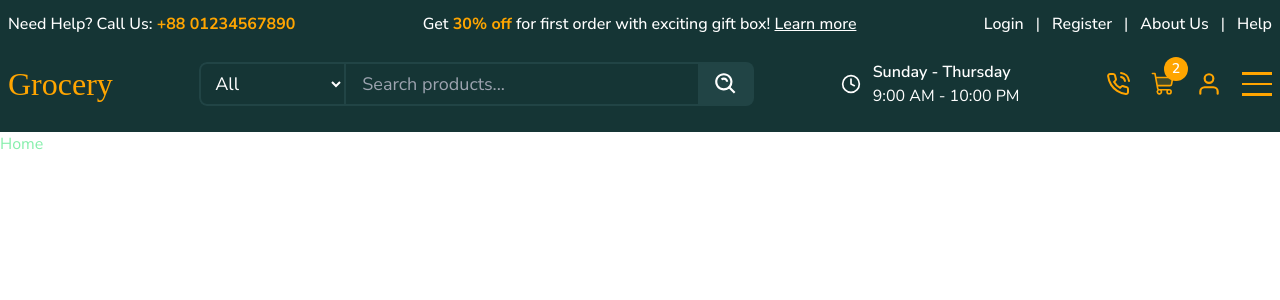
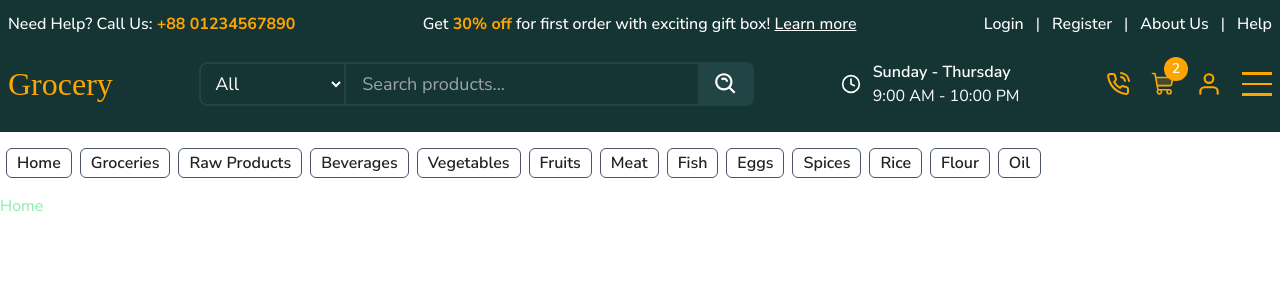
Before and after one commit to riazul01/stoore, a React (Vite) app: page / in a window 1280 px wide. Shown: the top 300 px of the page. Built offline with nearby package versions, Linux system fonts and the light colour scheme; a web font is replaced by a local one.

Commit message:
navbar section created

```diff
--- /dev/null
+++ b/src/layouts/main-layout/Navbar.tsx
@@ -0,0 +1,175 @@
+import { NavLink, useLocation } from "react-router-dom";
+
+const Navbar = () => {
+  const path = useLocation().pathname.split("/");
+
+  let flag = true;
+
+  // switch raw-products and beverages links
+  if (
+    path[path.length - 1] === "raw-products" ||
+    path[path.length - 2] === "raw-products"
+  ) {
+    flag = true;
+  } else if (
+    path[path.length - 1] === "beverages" ||
+    path[path.length - 2] === "beverages"
+  ) {
+    flag = false;
+  }
+
+  return (
+    <div className="w-full">
+      <div className="mx-auto flex max-w-[1420px] items-center justify-between px-1.5 py-4">
+        <div className="flex flex-wrap items-center justify-center gap-2">
+          <NavLink
+            to="/"
+            className="navLink active rounded-md border border-gray-600 px-2.5 py-0.5 text-base font-semibold text-[#222]"
+          >
+            Home
+          </NavLink>
+          <NavLink
+            to="/groceries"
+            className="navLink rounded-md border border-gray-600 px-2.5 py-0.5 text-base font-semibold text-[#222]"
+          >
+            Groceries
+          </NavLink>
+          <NavLink
+            to="/groceries/raw-products"
+            className="navLink rounded-md border border-gray-600 px-2.5 py-0.5 text-base font-semibold text-[#222]"
+          >
+            Raw Products
+          </NavLink>
+          <NavLink
+            to="/groceries/beverages"
+            className="navLink rounded-md border border-gray-600 px-2.5 py-0.5 text-base font-semibold text-[#222]"
+          >
+            Beverages
+          </NavLink>
+          {flag && (
+            <NavLink
+              to="/groceries/raw-products/vegetables"
+              className="navLink rounded-md border border-gray-600 px-2.5 py-0.5 text-base font-semibold text-[#222]"
+            >
+              Vegetables
+            </NavLink>
+          )}
+          {flag && (
+            <NavLink
+              to="/groceries/raw-products/fruits"
+              className="navLink rounded-md border border-gray-600 px-2.5 py-0.5 text-base font-semibold text-[#222]"
+            >
+              Fruits
+            </NavLink>
+          )}
+          {flag && (
+            <NavLink
+              to="/groceries/raw-products/meat"
+              className="navLink rounded-md border border-gray-600 px-2.5 py-0.5 text-base font-semibold text-[#222]"
+            >
+              Meat
+            </NavLink>
+          )}
+          {flag && (
+            <NavLink
+              to="/groceries/raw-products/fish"
+              className="navLink rounded-md border border-gray-600 px-2.5 py-0.5 text-base font-semibold text-[#222]"
+            >
+              Fish
+            </NavLink>
+          )}
+          {flag && (
+            <NavLink
+              to="/groceries/raw-products/eggs"
+              className="navLink rounded-md border border-gray-600 px-2.5 py-0.5 text-base font-semibold text-[#222]"
+            >
+              Eggs
+            </NavLink>
+          )}
+          {flag && (
+            <NavLink
+              to="/groceries/raw-products/spices"
+              className="navLink rounded-md border border-gray-600 px-2.5 py-0.5 text-base font-semibold text-[#222]"
+            >
+              Spices
+            </NavLink>
+          )}
+          {flag && (
+            <NavLink
+              to="/groceries/raw-products/rice"
+              className="navLink rounded-md border border-gray-600 px-2.5 py-0.5 text-base font-semibold text-[#222]"
+            >
+              Rice
+            </NavLink>
+          )}
+          {flag && (
+            <NavLink
+              to="/groceries/raw-products/flour"
+              className="navLink rounded-md border border-gray-600 px-2.5 py-0.5 text-base font-semibold text-[#222]"
+            >
+              Flour
+            </NavLink>
+          )}
+          {flag && (
+            <NavLink
+              to="/groceries/raw-products/oil"
+              className="navLink rounded-md border border-gray-600 px-2.5 py-0.5 text-base font-semibold text-[#222]"
+            >
+              Oil
+            </NavLink>
+          )}
+          {!flag && (
+            <NavLink
+              to="/groceries/beverages/tea-coffe"
+              className="navLink rounded-md border border-gray-600 px-2.5 py-0.5 text-base font-semibold text-[#222]"
+            >
+              Tea & Coffe
+            </NavLink>
+          )}
+          {!flag && (
+            <NavLink
+              to="/groceries/beverages/dry-fruits"
+              className="navLink rounded-md border border-gray-600 px-2.5 py-0.5 text-base font-semibold text-[#222]"
+            >
+              Dry Fruits
+            </NavLink>
+          )}
+          {!flag && (
+            <NavLink
+              to="/groceries/beverages/jams"
+              className="navLink rounded-md border border-gray-600 px-2.5 py-0.5 text-base font-semibold text-[#222]"
+            >
+              Jams & Jellies
+            </NavLink>
+          )}
+          {!flag && (
+            <NavLink
+              to="/groceries/beverages/biscuits"
+              className="navLink rounded-md border border-gray-600 px-2.5 py-0.5 text-base font-semibold text-[#222]"
+            >
+              Biscuits
+            </NavLink>
+          )}
+          {!flag && (
+            <NavLink
+              to="/groceries/beverages/cakes"
+              className="navLink rounded-md border border-gray-600 px-2.5 py-0.5 text-base font-semibold text-[#222]"
+            >
+              Cakes
+            </NavLink>
+          )}
+          {!flag && (
+            <NavLink
+              to="/groceries/beverages/breads"
+              className="navLink rounded-md border border-gray-600 px-2.5 py-0.5 text-base font-semibold text-[#222]"
+            >
+              Breads
+            </NavLink>
+          )}
+        </div>
+      </div>
+    </div>
+  );
+};
+
+export default Navbar;
--- a/src/layouts/main-layout/index.tsx
+++ b/src/layouts/main-layout/index.tsx
@@ -1,12 +1,14 @@
 import { PropsWithChildren } from "react";
 import Topbar from "./Topbar";
 import Header from "./Header";
+import Navbar from "./Navbar";
 
 const MainLayout = ({ children }: PropsWithChildren) => {
   return (
     <>
       <Topbar />
       <Header />
+      <Navbar/>
       {children}
     </>
   );
```
